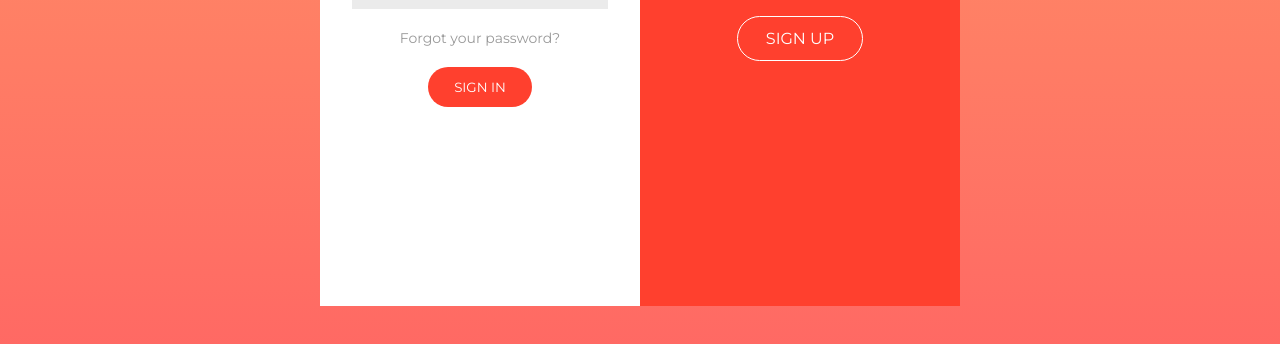
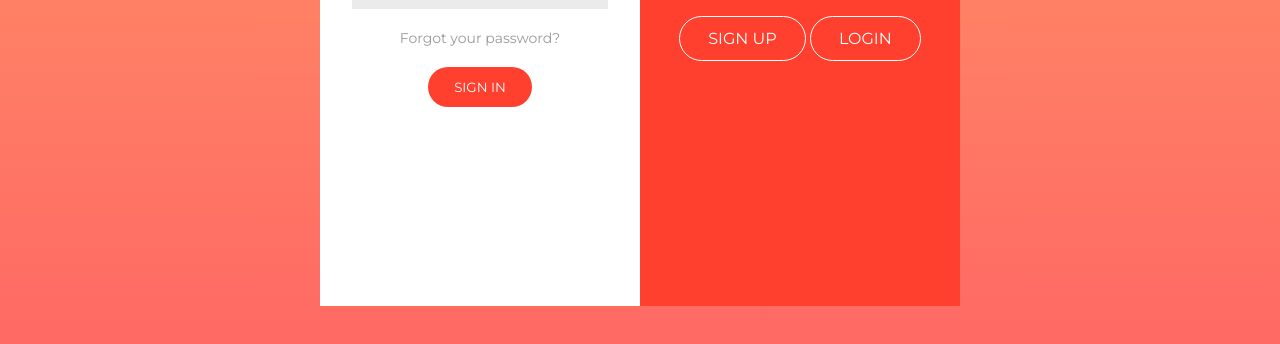
Before and after one commit to XuanDuong123/duan3, a plain HTML site: page index.html in a window 1280 px wide. Shown: the part 334-678 px from the top of the page. Drawn offline with Linux system fonts and the light colour scheme.

Commit message:
Sửa đổi lần 1

```diff
--- a/index.html
+++ b/index.html
@@ -21,6 +21,7 @@
             <h3>Hello,Friend!</h3>
             <p>Lorem ipsum, dolor sit amet consectetur adipisicing elit. Vero laudantium culpa delectus corrupti, tempore assumenda</p>
             <a href="">Sign up</a>
+            <a href="">Login</a>
         </div>
 
     </div>
```
